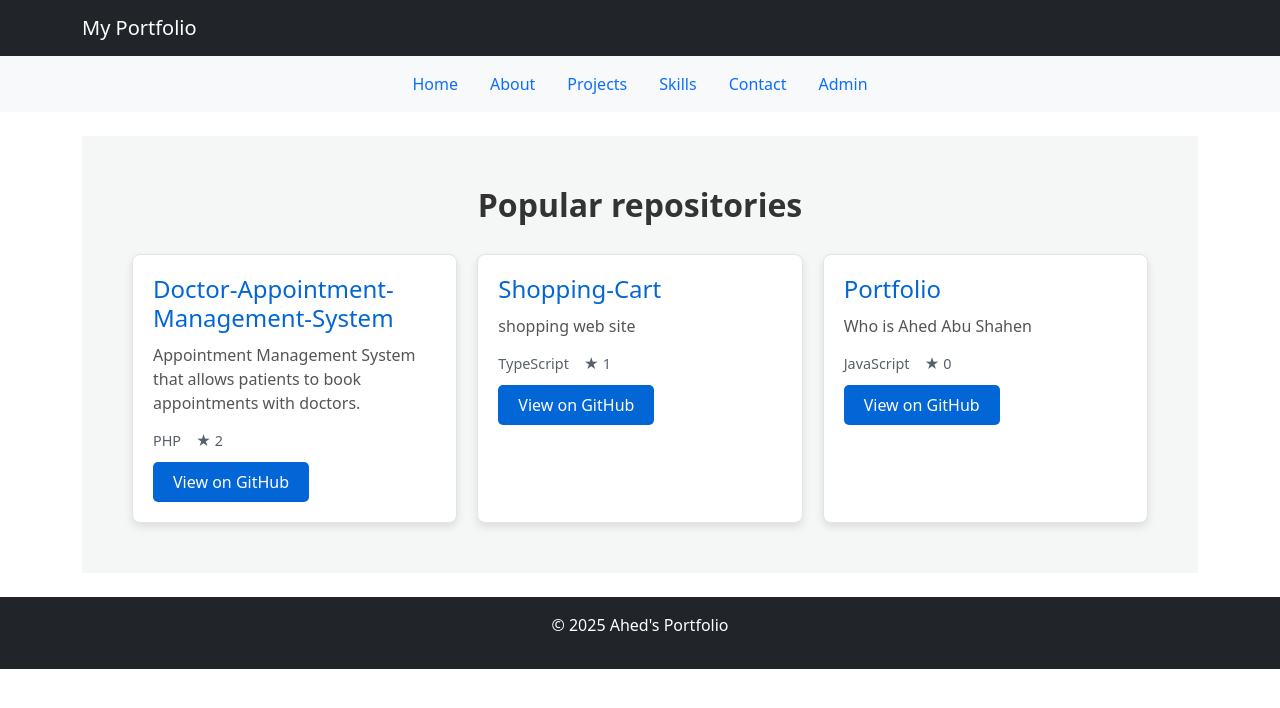
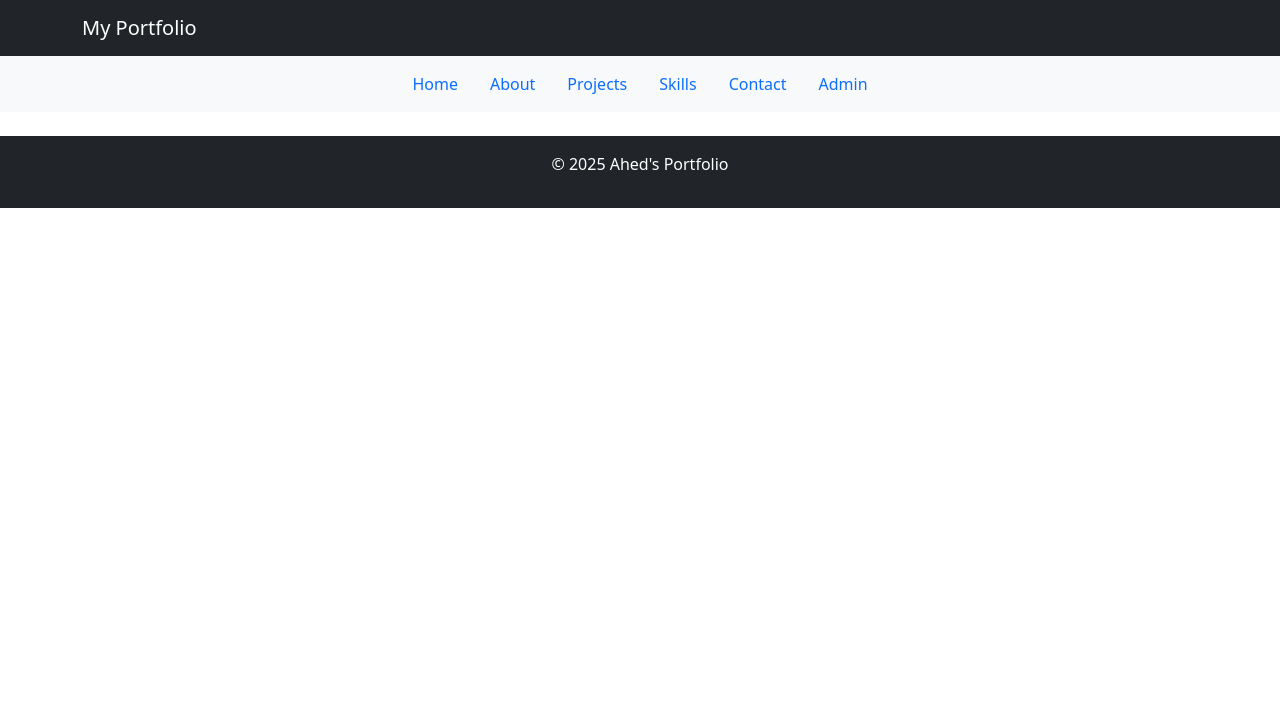
Before and after one commit to Ahedabushahen/Portfolio, a React (Create React App) app: page /projects in a window 1280 px wide. Shown: the top 708 px of the page. Built offline with nearby package versions, Linux system fonts and the light colour scheme.

Commit message:
refactor: update route path and import for MyProjects component

```diff
--- a/src/App.js
+++ b/src/App.js
@@ -2,7 +2,7 @@
 import React from 'react';
 import { BrowserRouter as Router, Routes, Route } from 'react-router-dom';
 
-import Projects from './Pages/MyProjects/MyProjects';
+import MyProjects from './Pages/MyProjects/MyProjects';
 
 import Header from './Header';
 import Menu from './Menu';
@@ -26,7 +26,7 @@ function App() {
           <Routes>
             <Route path="/" element={<Home />} />
             <Route path="/about" element={<About />} />
-            <Route path="/projects" element={<Projects />} />
+            <Route path="/MyProjects" element={<MyProjects />} />
             <Route path="/skills" element={<Skills />} />
             <Route path="/contact" element={<Contact />} />
             <Route path="/admin" element={<Admin />} />
```
